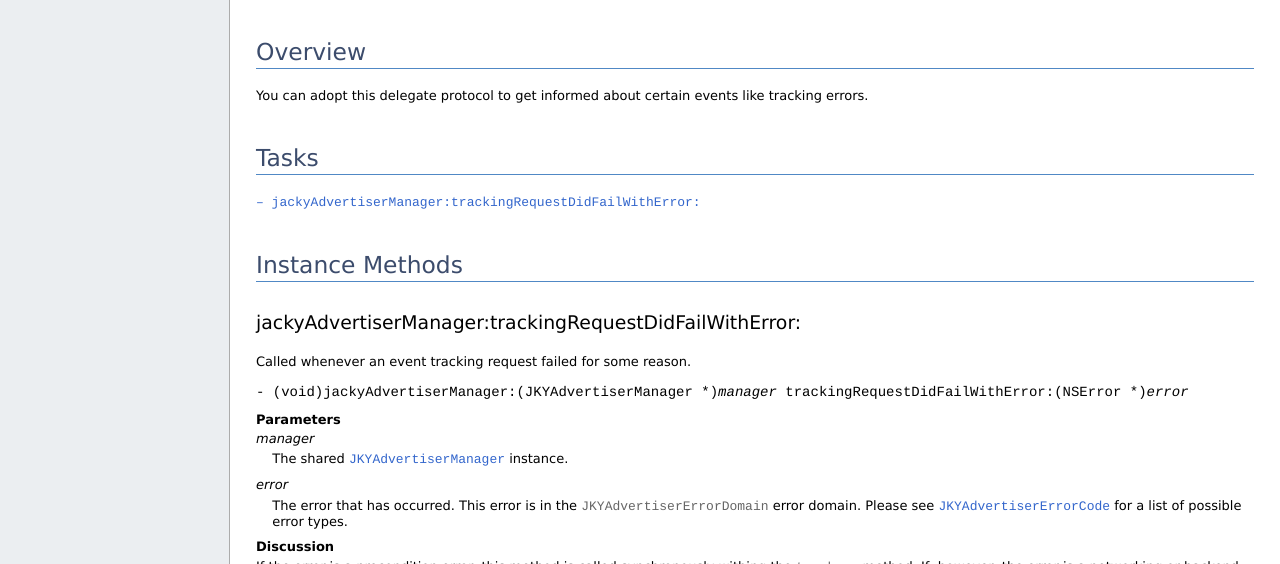
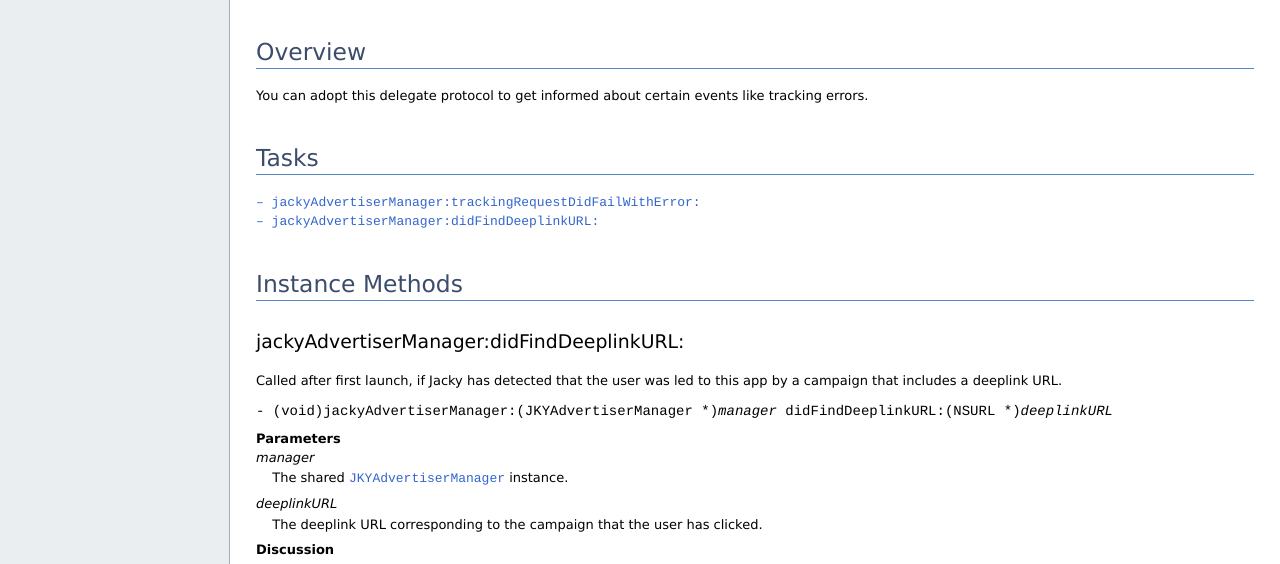
Before and after one commit to Bergx2/jacky-advertiser-sdk-ios, a plain HTML site: page Protocols/JKYAdvertiserManagerDelegate.html in a window 1280 px wide. Shown: the part 236-800 px from the top of the page. Drawn offline with Linux system fonts and the light colour scheme.

Commit message:
Updated appledoc

```diff
--- a/Protocols/JKYAdvertiserManagerDelegate.html
+++ b/Protocols/JKYAdvertiserManagerDelegate.html
@@ -43,6 +43,8 @@
 
 	<option value="instance_methods">Instance Methods</option>
 
+	<option value="//api/name/jackyAdvertiserManager:didFindDeeplinkURL:">&nbsp;&nbsp;&nbsp;&nbsp;- jackyAdvertiserManager:didFindDeeplinkURL:</option>
+
 	<option value="//api/name/jackyAdvertiserManager:trackingRequestDidFailWithError:">&nbsp;&nbsp;&nbsp;&nbsp;- jackyAdvertiserManager:trackingRequestDidFailWithError:</option>
 
 
@@ -72,6 +74,8 @@
 
 
 <li role="treeitem" class="children"><span class="disclosure"></span><span class="sectionName"><a href="#instance_methods">Instance Methods</a></span><ul>
+
+	<li><span class="nodisclosure"></span><span class="sectionName"><a href="#//api/name/jackyAdvertiserManager:didFindDeeplinkURL:">jackyAdvertiserManager:didFindDeeplinkURL:</a></span></li>
 
 	<li><span class="nodisclosure"></span><span class="sectionName"><a href="#//api/name/jackyAdvertiserManager:trackingRequestDidFailWithError:">jackyAdvertiserManager:trackingRequestDidFailWithError:</a></span></li>
 
@@ -134,6 +138,12 @@
 	</span>
 
 
+</li><li>
+	<span class="tooltip">
+		<code><a href="#//api/name/jackyAdvertiserManager:didFindDeeplinkURL:">&ndash;&nbsp;jackyAdvertiserManager:didFindDeeplinkURL:</a></code>
+	</span>
+
+
 </li>
 						</ul>
 
@@ -150,6 +160,64 @@
 					<div class="section section-methods">
 						<a title="Instance Methods" name="instance_methods"></a>
 						<h2 class="subtitle subtitle-methods">Instance Methods</h2>
+
+						<div class="section-method">
+	<a name="//api/name/jackyAdvertiserManager:didFindDeeplinkURL:" title="jackyAdvertiserManager:didFindDeeplinkURL:"></a>
+	<h3 class="subsubtitle method-title">jackyAdvertiserManager:didFindDeeplinkURL:</h3>
+
+
+
+	<div class="method-subsection brief-description">
+		<p>Called after first launch, if Jacky has detected that the user was led to this app by a campaign that includes a deeplink URL.</p>
+	</div>
+
+
+
+	<div class="method-subsection method-declaration"><code>- (void)jackyAdvertiserManager:(JKYAdvertiserManager *)<em>manager</em> didFindDeeplinkURL:(NSURL *)<em>deeplinkURL</em></code></div>
+
+
+
+	<div class="method-subsection arguments-section parameters">
+		<h4 class="method-subtitle parameter-title">Parameters</h4>
+
+		<dl class="argument-def parameter-def">
+			<dt><em>manager</em></dt>
+			<dd><p>The shared <a href="../Classes/JKYAdvertiserManager.html"><code>JKYAdvertiserManager</code></a> instance.</p></dd>
+		</dl>
+
+		<dl class="argument-def parameter-def">
+			<dt><em>deeplinkURL</em></dt>
+			<dd><p>The deeplink URL corresponding to the campaign that the user has clicked.</p></dd>
+		</dl>
+
+	</div>
+
+
+
+
+
+
+
+	<div class="method-subsection discussion-section">
+		<h4 class="method-subtitle">Discussion</h4>
+		<p>This delegate method is called asynchronously and the exact moment at which it is called depends heavily on the network
+connection conditions, because server communication has to take place to get this information. However, it will happen as
+soon as possible after launch.</p>
+	</div>
+
+
+
+
+
+
+
+	<div class="method-subsection declared-in-section">
+		<h4 class="method-subtitle">Declared In</h4>
+		<code class="declared-in-ref">JKYAdvertiserManager.h</code><br />
+	</div>
+
+
+</div>
 
 						<div class="section-method">
 	<a name="//api/name/jackyAdvertiserManager:trackingRequestDidFailWithError:" title="jackyAdvertiserManager:trackingRequestDidFailWithError:"></a>
@@ -229,7 +297,7 @@ errors, because the requests will be automatically retried later.</p>
 				<div id="footer">
 					<hr />
 					<div class="footer-copyright">
-						<p><span class="copyright">&copy; 2014 Jacky Media. All rights reserved. (Last updated: 2014-06-05)</span><br />
+						<p><span class="copyright">&copy; 2014 Jacky Media. All rights reserved. (Last updated: 2014-11-06)</span><br />
 
 						<span class="generator">Generated by <a href="http://appledoc.gentlebytes.com">appledoc 2.2 (build 963)</a>.</span></p>
 
```
Also changed, not shown: Classes/JKYAdvertiserManager.html (+5 -5 lines), Constants/JKYAdvertiserErrorCode.html (+1 -1 lines), hierarchy.html (+1 -1 lines), index.html (+1 -1 lines).
